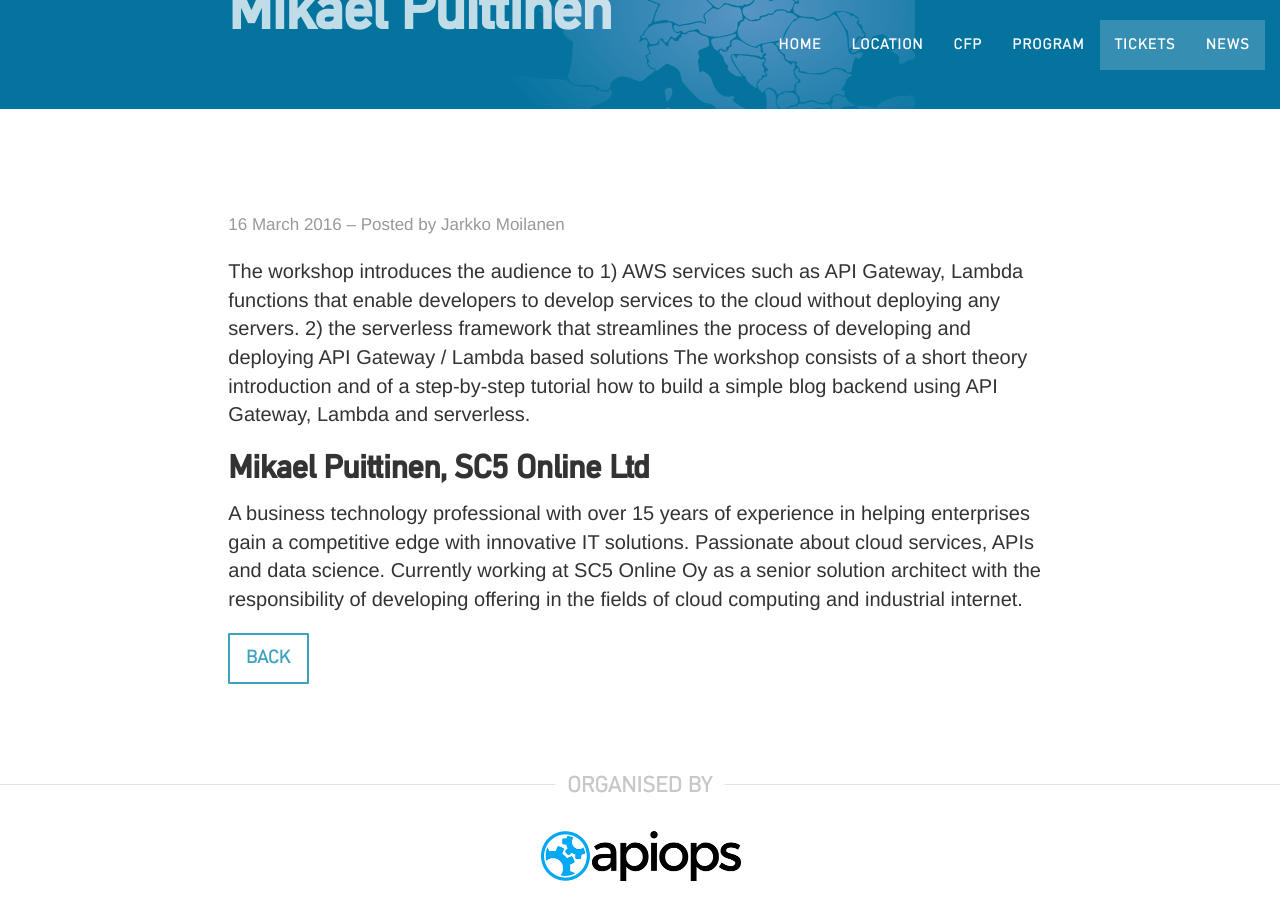
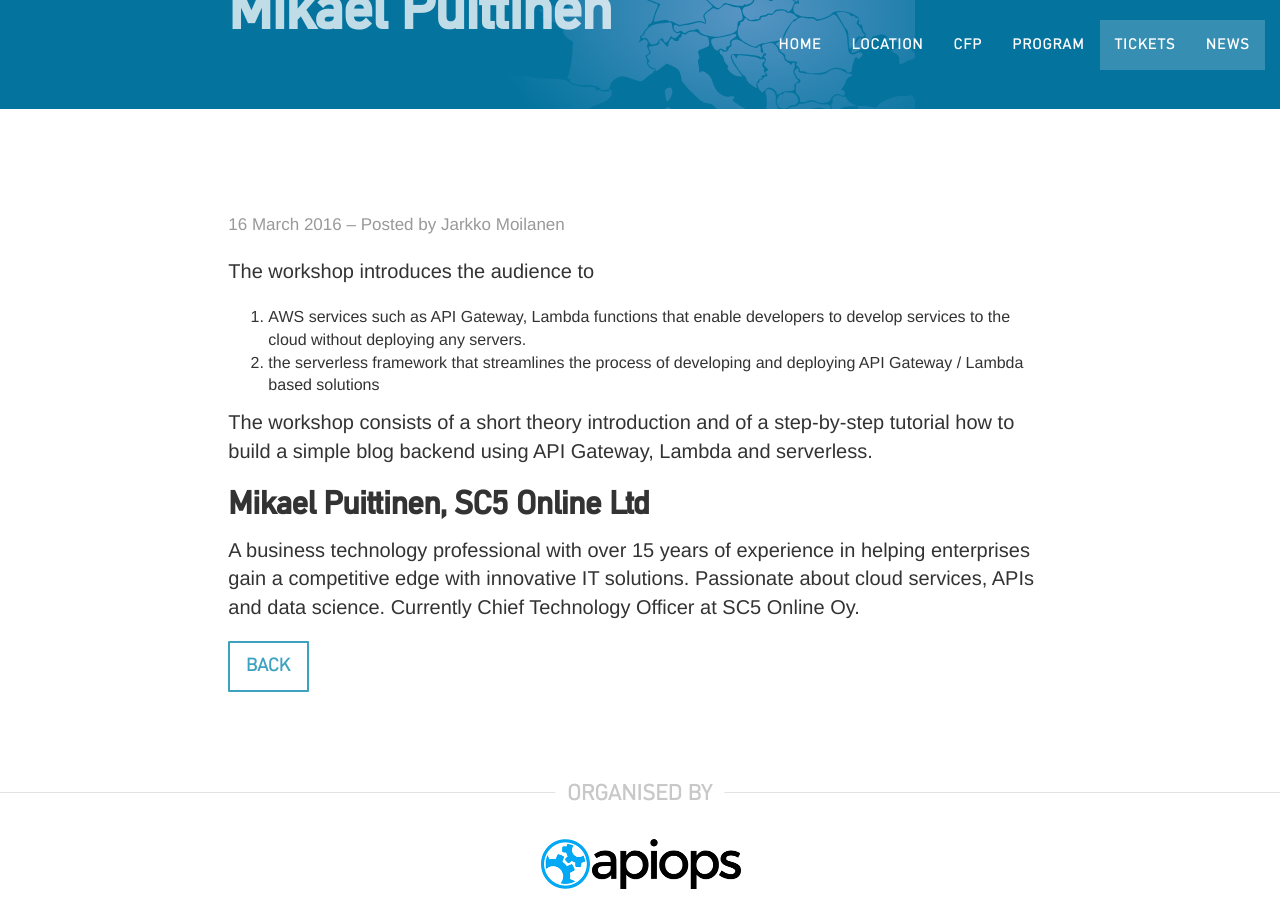
Before and after one commit to apidaysnordic/apidaysnordic.github.io, a Jekyll site: the page built from _posts/2016-03-16-mikael-puittinen.md, in a window 1280 px wide and 900 px high, scrolled down 429 px. Built offline with Jekyll 4.4.1, drawn with Linux system fonts in a browser that asks for light colours; some web fonts are replaced; comment, search, counter and statistics services are not loaded.

Commit message:
Fix title + photo for Mikael Puittinen

```diff
--- a/_layouts/default.html
+++ b/_layouts/default.html
@@ -327,7 +327,7 @@
                     <div class="col-xs-12 col-sm-6 col-md-4 col-lg-3">
                         <div class="speaker">
                             <a href="/2016/03/16/mikael-puittinen.html">
-                                <h4 class="speaker-profile">Mikael Puittinen<br><small>Senior Solutions Architect at SC5, cloud computing and industrial internet </small></h4>
+                                <h4 class="speaker-profile">Mikael Puittinen<br><small>Chief Technology Officer at SC5, cloud computing and industrial internet </small></h4>
 
                                 <div class="speaker-image">
 
--- a/_posts/2016-03-16-mikael-puittinen.md
+++ b/_posts/2016-03-16-mikael-puittinen.md
@@ -4,10 +4,13 @@
 author: Jarkko Moilanen
 ---
 
-The workshop introduces the audience to 1) AWS services such as API Gateway, Lambda functions that enable developers to develop services to the cloud without deploying any servers.
-2) the serverless framework that streamlines the process of developing and deploying API Gateway / Lambda based solutions
+The workshop introduces the audience to
+
+1. AWS services such as API Gateway, Lambda functions that enable developers to develop services to the cloud without deploying any servers.
+2. the serverless framework that streamlines the process of developing and deploying API Gateway / Lambda based solutions
+
 The workshop consists of a short theory introduction and of a step-by-step tutorial how to build a simple blog backend using API Gateway, Lambda and serverless.
 
 ## Mikael Puittinen, SC5 Online Ltd
 
-A business technology professional with over 15 years of experience in helping enterprises gain a competitive edge with innovative IT solutions. Passionate about cloud services, APIs and data science. Currently working at SC5 Online Oy as a senior solution architect with the responsibility of developing offering in the fields of cloud computing and industrial internet.
+A business technology professional with over 15 years of experience in helping enterprises gain a competitive edge with innovative IT solutions. Passionate about cloud services, APIs and data science. Currently Chief Technology Officer at SC5 Online Oy.
```
Also changed, not shown: images/speakers/mikael-puittinen.jpg, images/speakers/mikael-puittinen.png.
